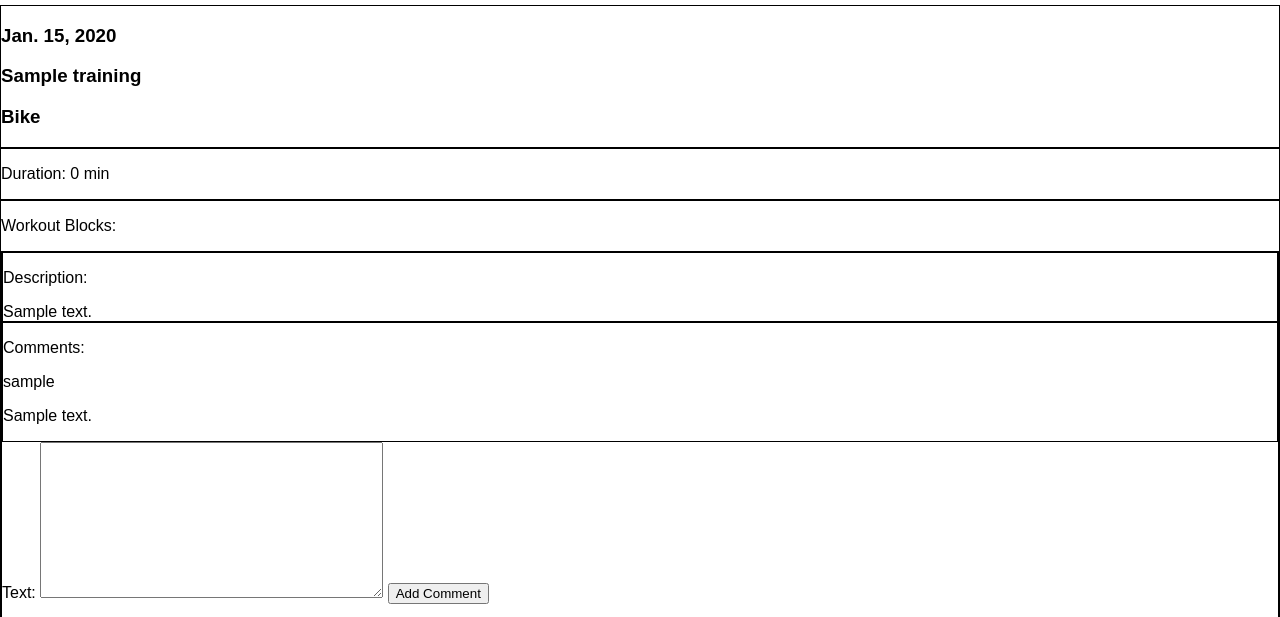
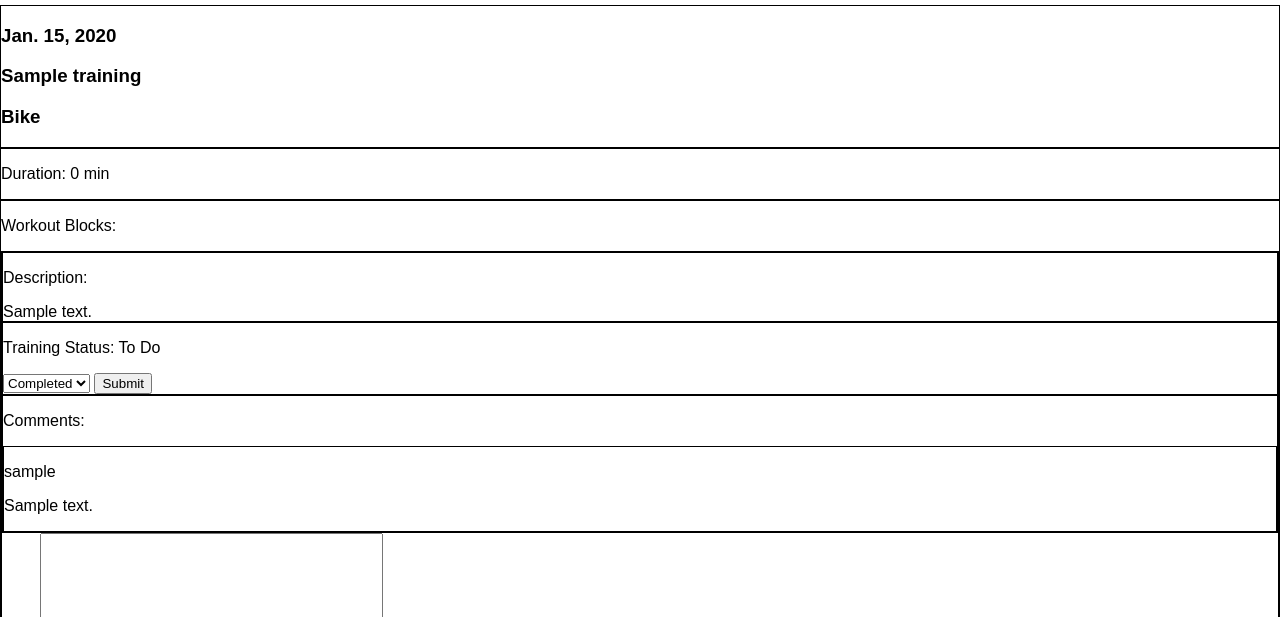
Before and after one commit to MarekAlan/Trainingz, a Django app: page /trainingz_app/training_day/1/ in a window 1280 px wide. Shown: the part 109-726 px from the top of the page. Run offline with Django 4.2, Linux system fonts and the light colour scheme; a user stored in the database is signed in; tables that the repository leaves empty hold one stand-in row (values such as "Sample post").

Commit message:
TrainingDay Completed, Reformat Code with Black, Deleted JS

```diff
--- a/accounts/urls.py
+++ b/accounts/urls.py
@@ -2,7 +2,7 @@
 from accounts import views
 
 urlpatterns = [
-    path('', views.IndexView.as_view(), name='index'),
+    path("", views.IndexView.as_view(), name="index"),
     path("login/", views.LoginView.as_view(), name="login"),
     path("register/", views.RegisterView.as_view(), name="register"),
     path("logout/", views.LogoutView.as_view(), name="logout"),
--- a/trainingz_app/forms.py
+++ b/trainingz_app/forms.py
@@ -1,7 +1,13 @@
 from django import forms
 from django.forms import CheckboxSelectMultiple, DateInput
 
-from trainingz_app.models import WorkoutBlock, Training, TrainingWeek, Comment, TrainingDay
+from trainingz_app.models import (
+    WorkoutBlock,
+    Training,
+    TrainingWeek,
+    Comment,
+    TrainingDay,
+)
 
 
 class AddWorkoutBlockForm(forms.ModelForm):
@@ -14,18 +20,14 @@
     class Meta:
         model = Training
         exclude = ["duration"]
-        widgets = {
-            'workout_blocks': CheckboxSelectMultiple
-        }
+        widgets = {"workout_blocks": CheckboxSelectMultiple}
 
 
 class AddWorkoutBlockToTrainingForm(forms.ModelForm):
     class Meta:
         model = Training
         fields = ["workout_blocks"]
-        widgets = {
-            'workout_blocks': CheckboxSelectMultiple
-        }
+        widgets = {"workout_blocks": CheckboxSelectMultiple}
 
 
 class AddTrainingWeekForm(forms.ModelForm):
@@ -33,22 +35,19 @@
         model = TrainingWeek
         exclude = ["trainings"]
         widgets = {
-            'start_date': DateInput(attrs={'type': 'date'}),
-            'end_date': DateInput(attrs={'type': 'date'})
-
+            "start_date": DateInput(attrs={"type": "date"}),
+            "end_date": DateInput(attrs={"type": "date"}),
         }
 
 
 class AddTrainingDayForm(forms.ModelForm):
     class Meta:
         model = TrainingDay
-        fields = '__all__'
-        widgets = {
-            'date': DateInput(attrs={'type': 'date'})
-        }
+        exclude = ["completed"]
+        widgets = {"date": DateInput(attrs={"type": "date"})}
 
 
 class AddCommentForm(forms.ModelForm):
     class Meta:
         model = Comment
-        fields = ['text']
+        fields = ["text"]
--- a/trainingz_app/templates/training_day_detail.html
+++ b/trainingz_app/templates/training_day_detail.html
@@ -16,7 +16,7 @@
         <p>Workout Blocks:</p>
         <div style="border: solid; border-width: 1px;">
             {% for workout_block in training.workout_blocks.all %}
-            <div>Workout Block: {{ workout_block.name }}  To do: {{ workout_block.workout_details }} </div>
+                <div>Workout Block: {{ workout_block.name }} To do: {{ workout_block.workout_details }} </div>
 
             {% endfor %}
 
@@ -26,22 +26,34 @@
             </div>
 
             <div style="border: solid; border-width: 1px;">
+                <p>Training Status: {{ training_day.completed }}</p>
+
+                <form method="POST">
+                    {% csrf_token %}
+                    <select name="Completed">
+                        <option value="Completed">Completed</option>
+                        <option value="To Do">To Do</option>
+                    </select>
+                    <input type="submit" value="Submit">
+                </form>
+            </div>
+
+
+            <div style="border: solid; border-width: 1px;">
                 <p>Comments: </p>
                 {% for comment in comments %}
-
+                    <div style="border: solid; border-width: 1px;">
                     <p>{{ comment.author }}</p>
                     <p> {{ comment.text }}</p>
-
                 {% endfor %}
-
-
+                </div>
             </div>
 
 
             <form method="POST">
                 {% csrf_token %}
                 {{ form.as_table }}
-        <input type="submit" value="Add Comment">
+                <input type="submit" name="add_comment" value="Add Comment">
             </form>
 
 {% endblock %}
--- a/trainingz_app/views.py
+++ b/trainingz_app/views.py
@@ -8,23 +8,32 @@
     AddTrainingForm,
     AddTrainingWeekForm,
     AddCommentForm,
-    AddWorkoutBlockToTrainingForm, AddTrainingDayForm,
+    AddWorkoutBlockToTrainingForm,
+    AddTrainingDayForm,
 )
-from trainingz_app.models import WorkoutBlock, Training, TrainingWeek, TrainingDay, Comment
+from trainingz_app.models import (
+    WorkoutBlock,
+    Training,
+    TrainingWeek,
+    TrainingDay,
+    Comment,
+)
 
 
 class IndexView(View):
     """
     Returns homepage.
     """
+
     def get(self, request):
-        return render(request, 'base.html')
+        return render(request, "base.html")
 
 
 class AddWorkoutBlockView(LoginRequiredMixin, View):
     """
     Add a single workout block
     """
+
     def get(self, request):
         form = AddWorkoutBlockForm()
         return render(request, "form.html", {"form": form})
@@ -41,9 +50,14 @@
     """
     List of workout blocks added.
     """
+
     def get(self, request):
         form = AddWorkoutBlockForm()
-        return render(request, "list_workout_blocks.html", {"object_list": WorkoutBlock.objects.all(), 'form': form})
+        return render(
+            request,
+            "list_workout_blocks.html",
+            {"object_list": WorkoutBlock.objects.all(), "form": form},
+        )
 
     def post(self, request):
         form = AddWorkoutBlockForm(request.POST)
@@ -51,10 +65,12 @@
             form.save()
         return redirect("list_workout_blocks")
 
+
 class ShowDetailWorkoutBlockView(LoginRequiredMixin, View):
     """
     Show detailas of a workout block
     """
+
     def get(self, request, id):
         workout_block = WorkoutBlock.objects.get(pk=id)
         return render(
@@ -66,6 +82,7 @@
     """
     Uptades a workout block
     """
+
     def get(self, request, id):
         workout_block = WorkoutBlock.objects.get(pk=id)
         form = AddWorkoutBlockForm(instance=workout_block)
@@ -84,6 +101,7 @@
     """
     Deletes a workout block
     """
+
     def get(self, request, id):
         workout_block = WorkoutBlock.objects.get(pk=id)
         return render(request, "form.html", {})
@@ -98,6 +116,7 @@
     """
     Adds a single training made of many workout blocks
     """
+
     def get(self, request):
         form = AddTrainingForm()
         return render(request, "form.html", {"form": form})
@@ -114,9 +133,14 @@
     """
     Lists of all trainings
     """
+
     def get(self, request):
         form = AddTrainingForm()
-        return render(request, "list_trainings.html", {"object_list": Training.objects.all(), 'form': form})
+        return render(
+            request,
+            "list_trainings.html",
+            {"object_list": Training.objects.all(), "form": form},
+        )
 
     def post(self, request):
         form = AddTrainingForm(request.POST)
@@ -129,6 +153,7 @@
     """
     Details of an single workout
     """
+
     def get(self, request, id):
         training = Training.objects.get(pk=id)
         workout_blocks = training.workout_blocks.all()
@@ -136,7 +161,11 @@
         for workout_block in workout_blocks:
             training_duration += workout_block.duration
         form = AddWorkoutBlockToTrainingForm()
-        ctx = {"training": training, "form": form, "training_duration": training_duration}
+        ctx = {
+            "training": training,
+            "form": form,
+            "training_duration": training_duration,
+        }
         return render(request, "training_detail.html", ctx)
 
     def post(self, request, id):
@@ -151,6 +180,7 @@
     """
     Updates a single training
     """
+
     def get(self, request, id):
         training = Training.objects.get(pk=id)
         form = AddTrainingForm(instance=training)
@@ -169,6 +199,7 @@
     """
     Delets a specific training
     """
+
     def get(self, request, id):
         training = Training.objects.get(pk=id)
         return render(request, "form.html")
@@ -180,9 +211,10 @@
 
 
 class AddTrainingWeekView(LoginRequiredMixin, View):
-    """"
+    """ "
     Adds a Training Week
     """
+
     def get(self, request):
         form_week = AddTrainingWeekForm()
         return render(request, "form_training_week.html", {"form_week": form_week})
@@ -195,34 +227,47 @@
         return render(request, "form_training_week.html", {"form_week": form_week})
 
 
-
 class ShowTrainingWeeksView(LoginRequiredMixin, View):
     """
     Shows a list of all training weeeks
     """
+
     def get(self, request):
         form_week = AddTrainingWeekForm()
-        return render(request, "list_training_weeks.html", {"object_list": TrainingWeek.objects.all(), "form_week": form_week})
+        return render(
+            request,
+            "list_training_weeks.html",
+            {"object_list": TrainingWeek.objects.all(), "form_week": form_week},
+        )
 
     def post(self, request):
         form_week = AddTrainingWeekForm(request.POST)
         if form_week.is_valid():
             form_week.save()
-        return render(request, "list_training_weeks.html", {"object_list": TrainingWeek.objects.all(), "form_week": form_week})
+        return render(
+            request,
+            "list_training_weeks.html",
+            {"object_list": TrainingWeek.objects.all(), "form_week": form_week},
+        )
 
 
 class ShowDetailTrainingWeekView(LoginRequiredMixin, View):
     """
     Shows details of a specific Training Week. It is also possible to add Training Days to this week
     """
+
     def get(self, request, id):
         training_week = TrainingWeek.objects.get(pk=id)
-        trainings = training_week.trainings.all().order_by('date')
+        trainings = training_week.trainings.all().order_by("date")
         form_training = AddTrainingDayForm()
         return render(
             request,
             "training_week_detail.html",
-            {"training_week": training_week, "trainings": trainings, 'form_training': form_training},
+            {
+                "training_week": training_week,
+                "trainings": trainings,
+                "form_training": form_training,
+            },
         )
 
     def post(self, request, id):
@@ -230,15 +275,19 @@
         trainings = training_week.trainings.all()
         form_training = AddTrainingDayForm(request.POST)
         if form_training.is_valid():
-            training = form_training.cleaned_data['training']
-            date = form_training.cleaned_data['date']
+            training = form_training.cleaned_data["training"]
+            date = form_training.cleaned_data["date"]
             training_day = TrainingDay.objects.create(training=training, date=date)
             training_week.trainings.add(training_day)
             training_week.save()
         return render(
             request,
             "training_week_detail.html",
-            {"training_week": training_week, "trainings": trainings,  'form_training': form_training},
+            {
+                "training_week": training_week,
+                "trainings": trainings,
+                "form_training": form_training,
+            },
         )
 
 
@@ -246,6 +295,7 @@
     """
     Updates a specific Training Week
     """
+
     def get(self, request, id):
         training_week = TrainingWeek.objects.get(pk=id)
         form = AddTrainingWeekForm(instance=training_week)
@@ -264,6 +314,7 @@
     """
     Deletes a specific Training Week
     """
+
     def get(self, request, id):
         training_week = TrainingWeek.objects.get(pk=id)
         return render(request, "form.html")
@@ -278,6 +329,7 @@
     """
     Shows details of a Training Day. Allows to add comments by logged users
     """
+
     def get(self, request, id):
         training_day = TrainingDay.objects.get(pk=id)
         training_id = TrainingDay.objects.get(pk=id).training_id
@@ -285,10 +337,17 @@
         workout_blocks = training.workout_blocks.all()
         comments = training_day.comment_set.all()
         form = AddCommentForm()
+        # form_training_completed = TrainingDayCompletedForm()
         training_duration = 0
         for workout_block in workout_blocks:
             training_duration += workout_block.duration
-        ctx = {'comments': comments, "form": form, "training": training, "training_duration": training_duration, 'training_day': training_day}
+        ctx = {
+            "comments": comments,
+            "form": form,
+            "training": training,
+            "training_duration": training_duration,
+            "training_day": training_day,
+        }
         return render(request, "training_day_detail.html", ctx)
 
     def post(self, request, id):
@@ -301,13 +360,23 @@
         for workout_block in workout_blocks:
             training_duration += workout_block.duration
         form = AddCommentForm(request.POST)
-        if form.is_valid():
-            comment = form.save(commit=False)
-            comment.author = request.user
-            comment.training_day = training_day
-            comment.save()
-        ctx = {'comments': comments, "form": form, "training": training, "training_duration": training_duration,
-               'training_day': training_day}
+        ctx = {
+            "comments": comments,
+            "form": form,
+            "training": training,
+            "training_duration": training_duration,
+            "training_day": training_day,
+        }
+        if "add_comment" in request.POST:
+            if form.is_valid():
+                comment = form.save(commit=False)
+                comment.author = request.user
+                comment.training_day = training_day
+                comment.save()
+            return render(request, "training_day_detail.html", ctx)
+        completed = request.POST["Completed"]
+        training_day.completed = completed
+        training_day.save()
         return render(request, "training_day_detail.html", ctx)
 
 
@@ -315,6 +384,7 @@
     """
     Deletes a Training Day
     """
+
     def get(self, request, id):
         training_day = TrainingDay.objects.get(pk=id)
         return render(request, "form.html")
```
Also changed, not shown: accounts/views.py (+7 -1 lines), trainingz_app/conftest.py (+14 -7 lines), trainingz_app/models.py (+7 -1 lines), trainingz_app/static/js/training_week_detail.js (deleted, +0 -16 lines), trainingz_app/templates/training_week_detail.html (+3 -4 lines), trainingz_app/tests.py (+23 -24 lines), trainingz_app/urls.py (+7 -10 lines). Lines whose indentation alone changed are shown as unchanged.
